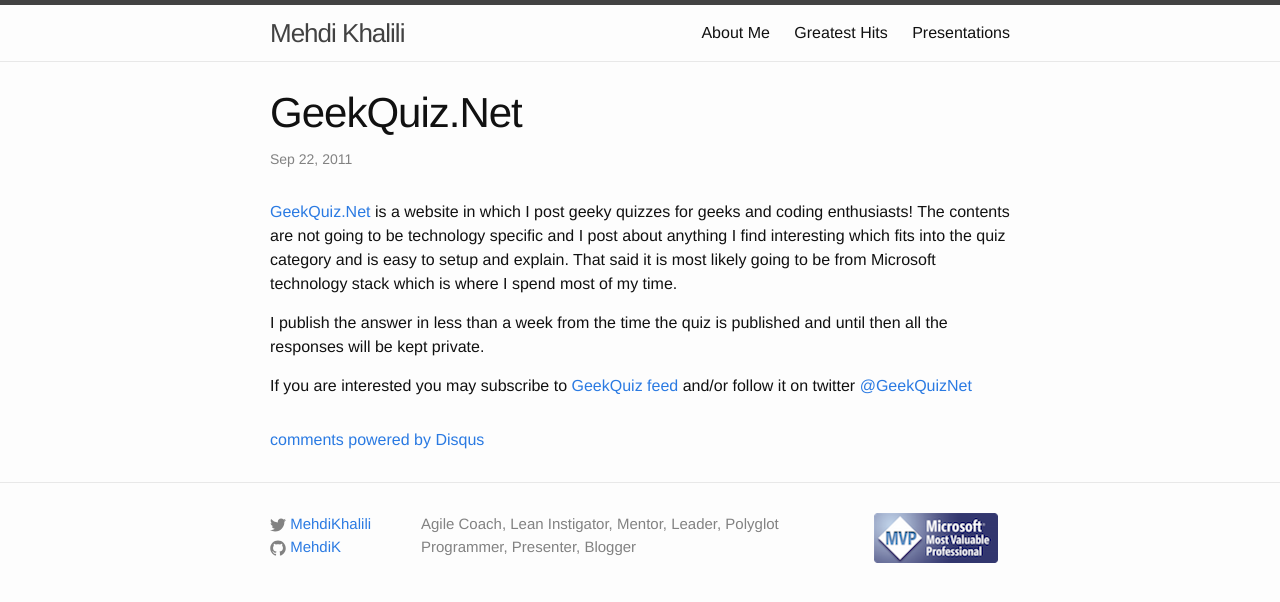
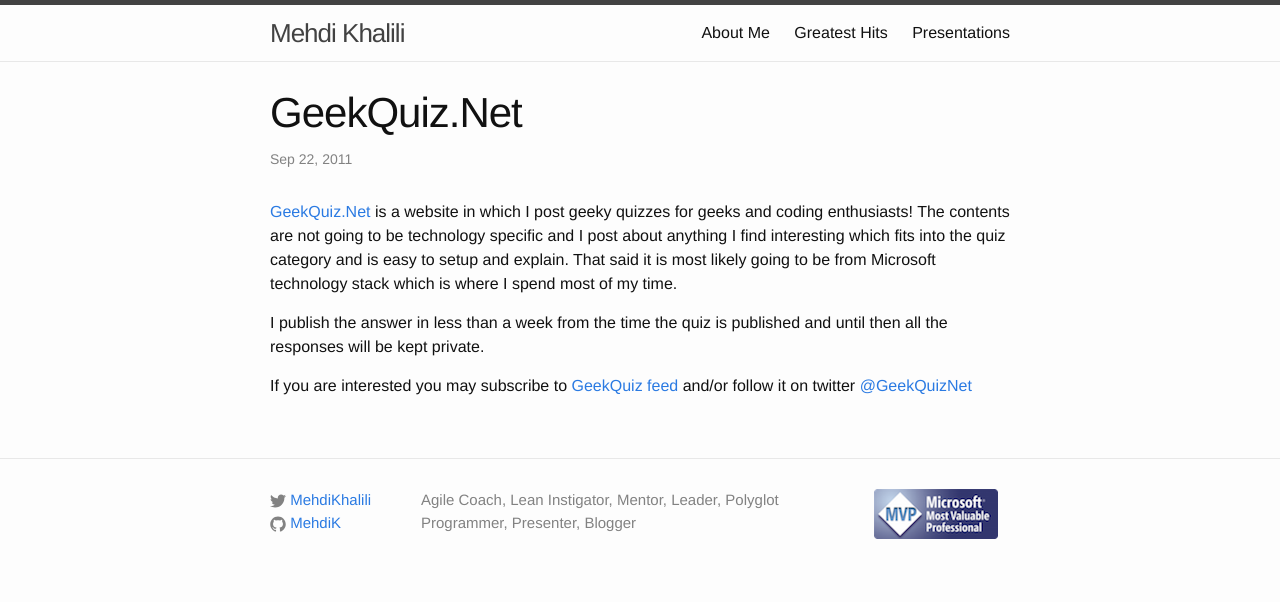
Before and after one commit to MehdiK/mehdik.github.io, a Jekyll site: the page built from _posts/2011-09-22-geekquiz-net.md, in a window 1280 px wide. Shown: the top 602 px of the page. Built offline with Jekyll 4.4.1, drawn with Linux system fonts in a browser that asks for light colours; nearby versions of some CDN libraries; comment, search, counter and statistics services are not loaded.

Commit message:
trying to fix disqus

```diff
--- a/_includes/disqus.html
+++ b/_includes/disqus.html
@@ -3,7 +3,7 @@
 <script type="text/javascript">
     /* * * CONFIGURATION VARIABLES: EDIT BEFORE PASTING INTO YOUR WEBPAGE * * */
     var disqus_shortname = '{{ site.disqus_short_name }}';
-    var disqus_identifier = '{{ site.url }}{{ page.url }}';
+    var disqus_identifier = '{{ site.url }}{{ page.url }}/';
 
     /* * * DON'T EDIT BELOW THIS LINE * * */
     (function() {
@@ -12,5 +12,5 @@
         (document.getElementsByTagName('head')[0] || document.getElementsByTagName('body')[0]).appendChild(dsq);
     })();
 </script>
-<noscript>Please enable JavaScript to view the <a href="http://disqus.com/?ref_noscript">comments powered by Disqus.</a></noscript>
-<a href="http://disqus.com" class="dsq-brlink">comments powered by <span class="logo-disqus">Disqus</span></a>
+
+<noscript>Please enable JavaScript to view the <a href="https://disqus.com/?ref_noscript" rel="nofollow">comments powered by Disqus.</a></noscript>
```
